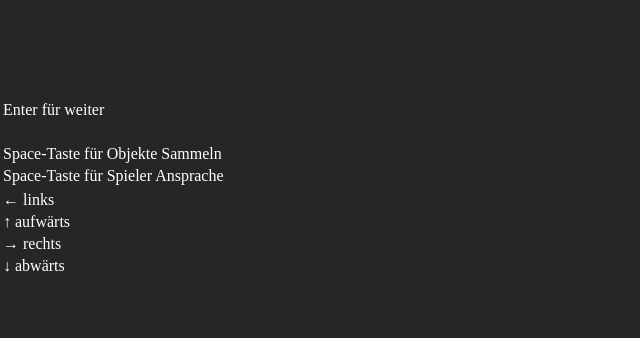
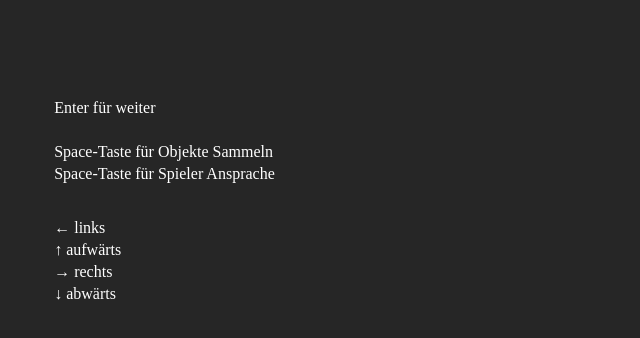
Before and after one commit to NikSchikora/come-ON, a website built with Parcel: page index.html in a window 1280 px wide. Shown: the whole page, without its empty margins (0-640 px from the left). Built offline with nearby package versions, Linux system fonts and the light colour scheme.

Commit message:
style adjusted

```diff
--- a/src/global/global.css
+++ b/src/global/global.css
@@ -40,9 +40,9 @@ h2 {
 
 #inventarbox {
     position: fixed;
-    top:40%;
+    top: 12%;
     bottom: 50%;
-    left: 3%;
+    left: 77%;
     visibility: hidden;
 
 }
@@ -51,3 +51,15 @@ h2 {
 tr {
     height: 20px;
 }
+
+#tasten2 {
+    position: fixed;
+    top: 12%;
+    left: 4%;
+}
+
+#pfeiltaste {
+    position: fixed;
+    top: 27%;
+    left: 4%;
+}
```
